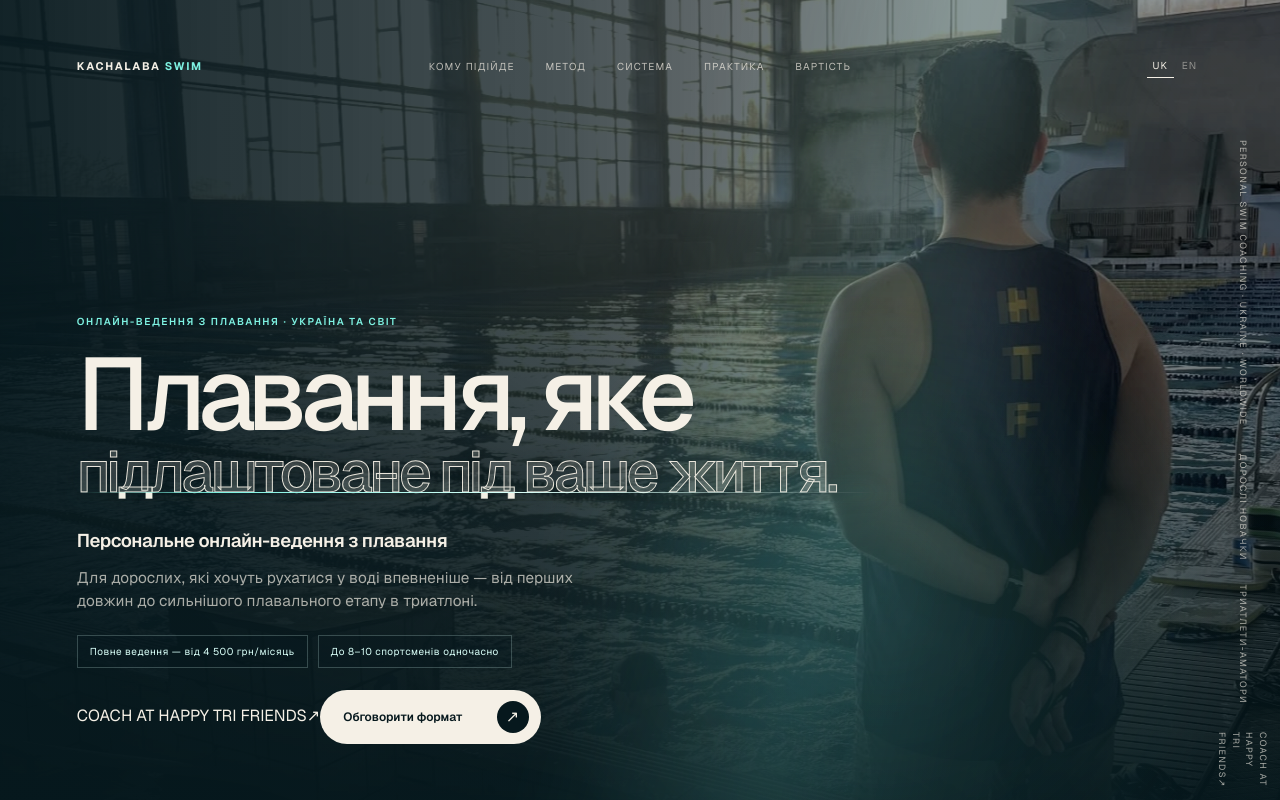
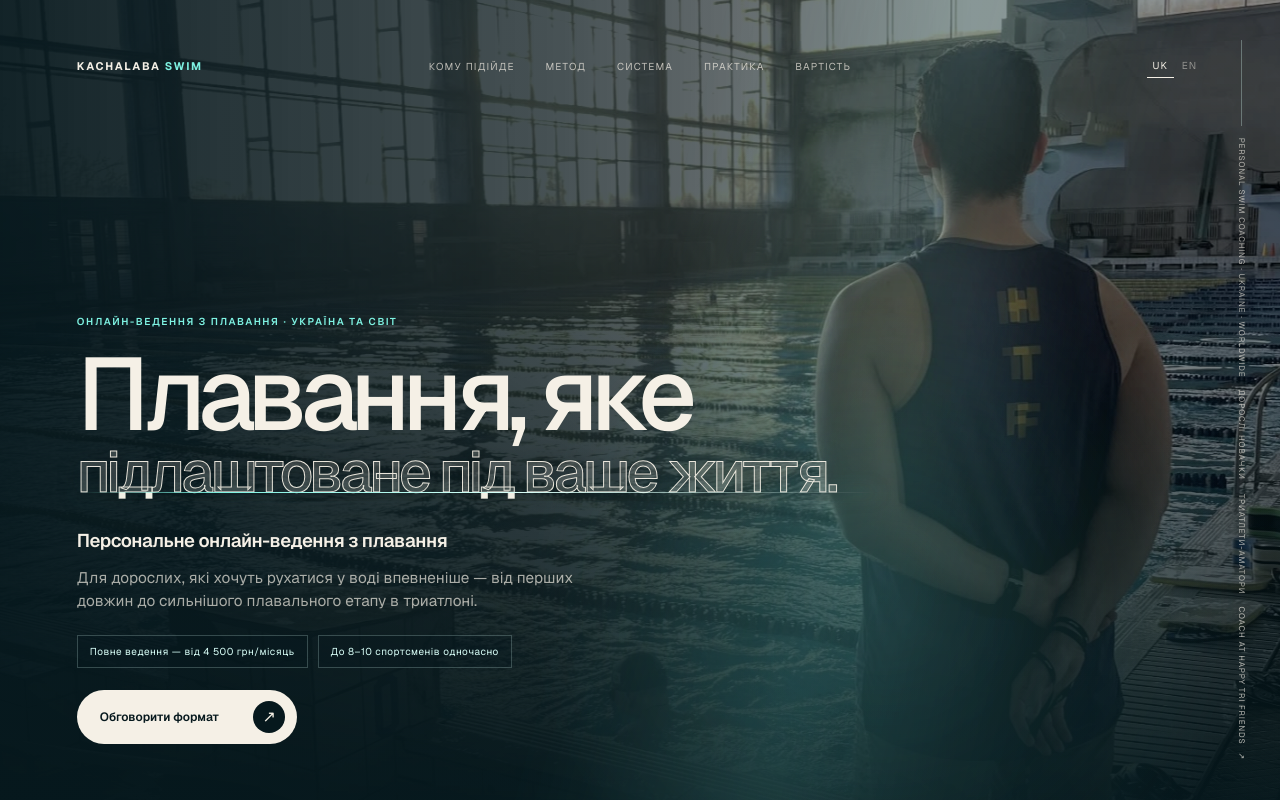
Before and after one commit to Kachalaba/kachamba-swim, a Next.js app: page / in a window 1280 px wide. Shown: the top 800 px of the page. Built offline with nearby package versions, Linux system fonts and the light colour scheme.

Commit message:
style: add editorial HTF affiliation treatment

```diff
--- a/app/globals.css
+++ b/app/globals.css
@@ -8,6 +8,7 @@
   --pearl: #f5f0e6;
   --mist: rgba(245, 240, 230, .68);
   --line: rgba(217, 255, 248, .18);
+  --htf-gold: #fbbf24;
   --ease: cubic-bezier(.22, 1, .36, 1);
 }
 
@@ -307,21 +308,53 @@ button:focus-visible, a:focus-visible {
   top: 50%;
   right: clamp(20px, 3vw, 48px);
   display: flex;
-  width: min(72vh, 620px);
+  width: min(90vh, 760px);
   align-items: center;
   justify-content: space-between;
-  gap: 28px;
+  gap: 12px;
   transform: translate(50%, -50%) rotate(90deg);
   transform-origin: center;
   color: rgba(245, 240, 230, .66);
-  font-size: 9px;
-  letter-spacing: .15em;
+  font-size: 8px;
+  letter-spacing: .11em;
   text-transform: uppercase;
 }
-.documentary-rail::before { content: ""; flex: 1; height: 1px; background: rgba(217, 255, 248, .3); }
+.documentary-rail::before { content: ""; min-width: 24px; flex: 1; height: 1px; background: rgba(217, 255, 248, .3); }
 .documentary-rail p { margin: 0; white-space: nowrap; }
-.documentary-rail ul { display: flex; gap: 24px; margin: 0; padding: 0; list-style: none; }
+.documentary-rail ul { display: flex; gap: 14px; margin: 0; padding: 0; list-style: none; }
 .documentary-rail li { white-space: nowrap; }
+.documentary-rail p,
+.documentary-rail ul,
+.htf-affiliation--desktop { flex: 0 0 auto; }
+.htf-affiliation--desktop { white-space: nowrap; }
+.htf-affiliation {
+  position: relative;
+  display: inline-flex;
+  align-items: center;
+  gap: 8px;
+  color: rgba(247, 243, 234, .72);
+  text-decoration: none;
+  transition: color 240ms var(--ease);
+}
+.htf-affiliation::after {
+  content: "";
+  position: absolute;
+  right: 0;
+  bottom: -6px;
+  left: 0;
+  height: 1px;
+  background: var(--htf-gold);
+  transform: scaleX(0);
+  transform-origin: left;
+  transition: transform 240ms var(--ease);
+}
+.htf-affiliation:hover,
+.htf-affiliation:focus-visible { color: var(--htf-gold); }
+.htf-affiliation:focus-visible,
+.htf-inline-link:focus-visible { outline-color: var(--htf-gold); }
+.htf-affiliation:hover::after,
+.htf-affiliation:focus-visible::after { transform: scaleX(1); }
+.htf-affiliation--mobile { display: none; }
 
 /* Scene 01 — two paths, presented as image-led editorial spreads. */
 .routes { background: var(--water); }
@@ -574,6 +607,19 @@ button:focus-visible, a:focus-visible {
 .coach-note { max-width: 620px; }
 .coach-note h3 { margin: 0; font-size: clamp(48px, 6vw, 92px); font-weight: 470; letter-spacing: -.07em; line-height: .9; }
 .coach-note > p:not(.eyebrow) { margin: 30px 0 0; color: rgba(6, 24, 29, .68); font-size: 16px; line-height: 1.6; }
+.htf-inline-link {
+  color: inherit;
+  text-decoration-line: underline;
+  text-decoration-color: rgba(6, 24, 29, .38);
+  text-decoration-thickness: 1px;
+  text-underline-offset: .18em;
+  transition: color 240ms var(--ease), text-decoration-color 240ms var(--ease);
+}
+.htf-inline-link:hover,
+.htf-inline-link:focus-visible {
+  color: var(--htf-gold);
+  text-decoration-color: var(--htf-gold);
+}
 .text-link { display: inline-flex; gap: 14px; margin-top: 42px; border-bottom: 1px solid #126b69; padding-bottom: 8px; color: var(--ink); font-size: 12px; }
 .text-link span { color: #126b69; }
 .documentary-gallery {
@@ -706,6 +752,14 @@ footer { display: flex; justify-content: space-between; gap: 24px; border-top: 1
   .hero-facts p { padding: 6px 8px; font-size: 8px; }
   .button { min-width: 196px; padding-left: 18px; }
   .documentary-rail { display: none; }
+  .htf-affiliation--mobile {
+    display: flex;
+    width: fit-content;
+    margin: 0 0 18px;
+    font-size: 9px;
+    letter-spacing: .12em;
+    line-height: 1.35;
+  }
   .scene { min-height: 0; padding: 96px 20px; }
   .scene-number { top: 22px; left: 20px; }
   .scene-heading, .routes .scene-heading, .coaching-offer .scene-heading, .first-week .scene-heading, .offer-heading {
@@ -819,4 +873,5 @@ footer { display: flex; justify-content: space-between; gap: 24px; border-top: 1
   .hero-title-outline::after { display: none !important; }
   .progress-rail-line::after { transform: scaleX(1) !important; }
   .scene::after { display: none !important; }
+  .htf-affiliation::after { animation: none !important; transition: none !important; }
 }
--- a/tests/browser-qa.mjs
+++ b/tests/browser-qa.mjs
@@ -80,6 +80,27 @@ async function screenshot(path) {
   await writeFile(path, Buffer.from(data, "base64"));
 }
 
+async function focusByKeyboard(selector, maxTabs = 24) {
+  await evaluate(`document.activeElement?.blur(); true`);
+  for (let index = 0; index < maxTabs; index += 1) {
+    await send("Input.dispatchKeyEvent", { type: "keyDown", key: "Tab", code: "Tab" });
+    await send("Input.dispatchKeyEvent", { type: "keyUp", key: "Tab", code: "Tab" });
+    if (await evaluate(`document.activeElement?.matches(${JSON.stringify(selector)}) ?? false`)) return;
+  }
+  assert.fail(`Keyboard focus did not reach ${selector}`);
+}
+
+function assertSafeHtfLinks(links) {
+  assert.equal(links.length, 2);
+  for (const link of links) {
+    assert.deepEqual(link, {
+      href: "https://happytrifriends.com/",
+      target: "_blank",
+      rel: "noreferrer",
+    });
+  }
+}
+
 await send("Page.enable");
 await send("Runtime.enable");
 await send("Network.enable");
@@ -104,6 +125,21 @@ const desktop = await evaluate(`(() => {
     videos: [...document.querySelectorAll('video')].map((video) => ({
       hasSrc: video.hasAttribute('src'), paused: video.paused, preload: video.preload,
     })),
+    priceText: document.querySelector('#price').textContent,
+    affiliation: {
+      railDisplay: getComputedStyle(document.querySelector('.documentary-rail')).display,
+      desktopDisplay: getComputedStyle(document.querySelector('.htf-affiliation--desktop')).display,
+      mobileDisplay: getComputedStyle(document.querySelector('.htf-affiliation--mobile')).display,
+      desktopVisible: document.querySelector('.htf-affiliation--desktop').getClientRects().length > 0,
+      mobileVisible: document.querySelector('.htf-affiliation--mobile').getClientRects().length > 0,
+      desktopWithinHero: (() => {
+        const rect = document.querySelector('.htf-affiliation--desktop').getBoundingClientRect();
+        return rect.top >= hero.top && rect.right <= hero.right && rect.bottom <= hero.bottom && rect.left >= hero.left;
+      })(),
+      visibleLinks: [...document.querySelectorAll('a[href^="https://happytrifriends.com"]')]
+        .filter((link) => link.getClientRects().length > 0)
+        .map(({ href, target, rel }) => ({ href, target, rel })),
+    },
   };
 })()`);
 assert.equal(desktop.overflow, 0);
@@ -112,6 +148,15 @@ assert.deepEqual(desktop.heroFrame, { left: 0, top: 0, right: desktop.viewport.w
 assert.ok(desktop.headlineGap >= 0);
 assert.equal(desktop.routeActive, "0");
 assert.ok(desktop.videos.every((video) => !video.hasSrc && video.paused && video.preload === "none"));
+assert.match(desktop.priceText, /4 500 грн\/місяць/);
+assert.doesNotMatch(desktop.priceText, /\$/);
+assert.equal(desktop.affiliation.railDisplay, "flex");
+assert.notEqual(desktop.affiliation.desktopDisplay, "none");
+assert.equal(desktop.affiliation.mobileDisplay, "none");
+assert.equal(desktop.affiliation.desktopVisible, true);
+assert.equal(desktop.affiliation.mobileVisible, false);
+assert.equal(desktop.affiliation.desktopWithinHero, true);
+assertSafeHtfLinks(desktop.affiliation.visibleLinks);
 
 const waterInitial = await evaluate(`(() => {
   const hero = document.querySelector('.cinema-hero');
@@ -169,6 +214,39 @@ const waterScrolledFill = await evaluate(
 assert.ok(waterScrolledFill > waterInitial.fill);
 await evaluate(`window.scrollTo({ top: 0, behavior: 'instant' }); true`);
 await screenshot("/tmp/kachamba-desktop.png");
+
+await focusByKeyboard(".htf-affiliation--desktop");
+await delay(300);
+const desktopFocus = await evaluate(`(() => {
+  const link = document.activeElement;
+  const style = getComputedStyle(link);
+  const line = getComputedStyle(link, '::after');
+  return {
+    focusVisible: link.matches(':focus-visible'),
+    color: style.color,
+    outlineStyle: style.outlineStyle,
+    outlineWidth: style.outlineWidth,
+    outlineColor: style.outlineColor,
+    lineColor: line.backgroundColor,
+    lineTransform: line.transform,
+    lineTransitionProperty: line.transitionProperty,
+    scrollX: window.scrollX,
+    scrollY: window.scrollY,
+    overflow: document.documentElement.scrollWidth - document.documentElement.clientWidth,
+  };
+})()`);
+assert.equal(desktopFocus.focusVisible, true);
+assert.equal(desktopFocus.color, "rgb(251, 191, 36)");
+assert.notEqual(desktopFocus.outlineStyle, "none");
+assert.ok(Number.parseFloat(desktopFocus.outlineWidth) >= 2);
+assert.equal(desktopFocus.outlineColor, "rgb(251, 191, 36)");
+assert.equal(desktopFocus.lineColor, "rgb(251, 191, 36)");
+assert.notEqual(desktopFocus.lineTransform, "matrix(0, 0, 0, 1, 0, 0)");
+assert.equal(desktopFocus.lineTransitionProperty, "transform");
+assert.equal(desktopFocus.scrollX, 0);
+assert.equal(desktopFocus.scrollY, 0);
+assert.equal(desktopFocus.overflow, 0);
+await screenshot("/tmp/kachamba-desktop-htf-focus.png");
 
 await evaluate(`document.querySelector('[data-method-rail]').scrollIntoView({ block: 'center' }); true`);
 await delay(500);
@@ -263,18 +341,32 @@ const english = await evaluate(`({
   filled: document.querySelector('.hero-title-filled').textContent,
   outline: document.querySelector('.hero-title-outline').textContent,
   instagram: [...document.querySelectorAll('a[href="https://www.instagram.com/kachamba_swim/"]')].length,
+  priceText: document.querySelector('#price').textContent,
+  visibleHtfLinks: [...document.querySelectorAll('a[href^="https://happytrifriends.com"]')]
+    .filter((link) => link.getClientRects().length > 0)
+    .map(({ href, target, rel }) => ({ href, target, rel })),
 })`);
-assert.deepEqual(english, { lang: "en", filled: "Swimming that", outline: "adapts to your life.", instagram: 4 });
+assert.equal(english.lang, "en");
+assert.equal(english.filled, "Swimming that");
+assert.equal(english.outline, "adapts to your life.");
+assert.equal(english.instagram, 4);
+assert.match(english.priceText, /\$80/);
+assert.match(english.priceText, /\$100/);
+assert.match(english.priceText, /\$140/);
+assert.doesNotMatch(english.priceText, /грн/);
+assertSafeHtfLinks(english.visibleHtfLinks);
 assert.equal(
   await evaluate(`document.querySelector('[data-method-panel][data-active="true"] .method-detail-copy').textContent`),
   "We remove breath-holding and panic until exhaling into the water becomes the rhythm of the stroke.",
 );
+await screenshot("/tmp/kachamba-english.png");
 
 for (const [width, height, path] of [
   [1470, 768, null],
   [1366, 768, null],
   [390, 844, "/tmp/kachamba-mobile.png"],
   [390, 667, null],
+  [333, 667, null],
 ]) {
   await setViewport(width, height);
   await navigate();
@@ -289,12 +381,54 @@ for (const [width, height, path] of [
       outlineRight: document.querySelector('.hero-title-outline').getBoundingClientRect().right,
       headlineGap: outlineTitle.top - filledTitle.bottom,
       viewport: document.documentElement.clientWidth,
+      affiliation: (() => {
+        const desktopLink = document.querySelector('.htf-affiliation--desktop');
+        const mobileLink = document.querySelector('.htf-affiliation--mobile');
+        const cta = document.querySelector('.cinema-hero-copy .button');
+        const mobileBounds = mobileLink.getBoundingClientRect();
+        const ctaBounds = cta.getBoundingClientRect();
+        return {
+          railDisplay: getComputedStyle(document.querySelector('.documentary-rail')).display,
+          desktopDisplay: getComputedStyle(desktopLink).display,
+          mobileDisplay: getComputedStyle(mobileLink).display,
+          desktopVisible: desktopLink.getClientRects().length > 0,
+          mobileVisible: mobileLink.getClientRects().length > 0,
+          desktopWithinHero: (() => {
+            const rect = desktopLink.getBoundingClientRect();
+            return rect.top >= hero.top && rect.right <= hero.right && rect.bottom <= hero.bottom && rect.left >= hero.left;
+          })(),
+          mobileBeforeCta: Boolean(mobileLink.compareDocumentPosition(cta) & Node.DOCUMENT_POSITION_FOLLOWING),
+          mobileSeparatedFromCta: mobileBounds.bottom <= ctaBounds.top,
+          ctaHeight: ctaBounds.height,
+          visibleLinks: [...document.querySelectorAll('a[href^="https://happytrifriends.com"]')]
+            .filter((link) => link.getClientRects().length > 0)
+            .map(({ href, target, rel }) => ({ href, target, rel })),
+        };
+      })(),
     };
   })()`);
   assert.equal(mobile.overflow, 0);
   assert.equal(mobile.heroFits, true);
   assert.ok(mobile.outlineRight <= mobile.viewport + 1);
   assert.ok(mobile.headlineGap >= 0);
+  assertSafeHtfLinks(mobile.affiliation.visibleLinks);
+  if (width <= 760) {
+    assert.equal(mobile.affiliation.railDisplay, "none");
+    assert.equal(mobile.affiliation.desktopVisible, false);
+    assert.equal(mobile.affiliation.mobileDisplay, "flex");
+    assert.equal(mobile.affiliation.mobileVisible, true);
+    assert.equal(mobile.affiliation.mobileBeforeCta, true);
+    assert.equal(mobile.affiliation.mobileSeparatedFromCta, true);
+    assert.ok(mobile.affiliation.ctaHeight >= 44);
+  } else {
+    assert.equal(mobile.affiliation.railDisplay, "flex");
+    assert.notEqual(mobile.affiliation.desktopDisplay, "none");
+    assert.equal(mobile.affiliation.desktopVisible, true);
+    assert.equal(mobile.affiliation.desktopWithinHero, true);
+    assert.equal(mobile.affiliation.mobileDisplay, "none");
+    assert.equal(mobile.affiliation.mobileVisible, false);
+  }
+  if (width === 333) await screenshot("/tmp/kachamba-mobile-333.png");
   if (path) {
     await screenshot("/tmp/kachamba-mobile-hero.png");
     const cornerTouch = { x: 30, y: 140 };
@@ -365,6 +499,26 @@ await send("Emulation.setEmulatedMedia", {
 });
 await setViewport(1470, 705);
 await navigate();
+await focusByKeyboard(".htf-affiliation--desktop");
+await delay(30);
+const reducedAffiliation = await evaluate(`(() => {
+  const link = document.activeElement;
+  const line = getComputedStyle(link, '::after');
+  return {
+    focusVisible: link.matches(':focus-visible'),
+    color: getComputedStyle(link).color,
+    outlineStyle: getComputedStyle(link).outlineStyle,
+    lineTransform: line.transform,
+    lineTransitionProperty: line.transitionProperty,
+    lineTransitionDuration: line.transitionDuration,
+  };
+})()`);
+assert.equal(reducedAffiliation.focusVisible, true);
+assert.equal(reducedAffiliation.color, "rgb(251, 191, 36)");
+assert.notEqual(reducedAffiliation.outlineStyle, "none");
+assert.notEqual(reducedAffiliation.lineTransform, "matrix(0, 0, 0, 1, 0, 0)");
+assert.equal(reducedAffiliation.lineTransitionProperty, "none");
+assert.equal(reducedAffiliation.lineTransitionDuration, "0s");
 await evaluate(`document.querySelector('#system').scrollIntoView({ block: 'center' }); true`);
 await delay(700);
 const reduced = await evaluate(`(() => ({
@@ -389,4 +543,4 @@ assert.deepEqual(browserErrors, []);
 await send("Emulation.setEmulatedMedia", { media: "screen", features: [] });
 socket.close();
 
-console.log(JSON.stringify({ desktop, method, coachingStart, coachingLater, english, reduced }, null, 2));
+console.log(JSON.stringify({ desktop, desktopFocus, method, coachingStart, coachingLater, english, reducedAffiliation, reduced }, null, 2));
```
